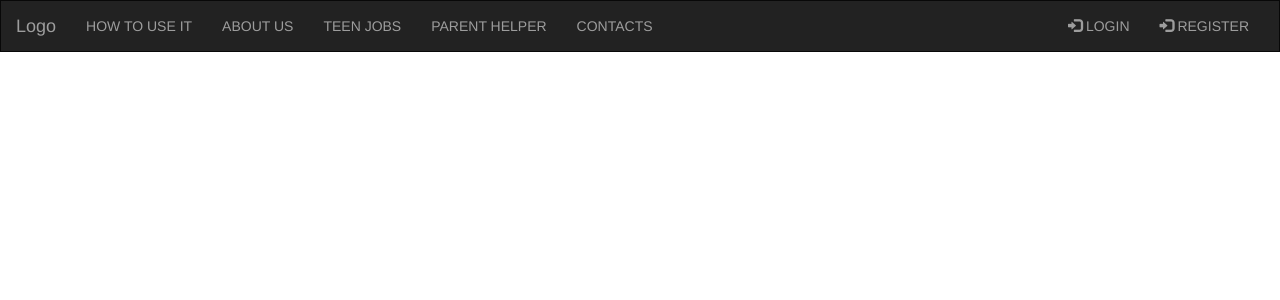
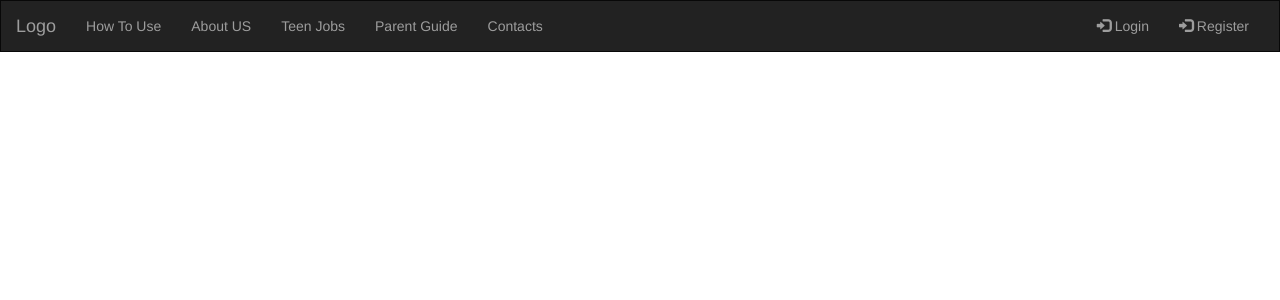
Before and after one commit to Angular-2/A2-Genesis, an Angular app in the folder tenn-app-final/: page / in a window 1280 px wide. Shown: the top 300 px of the page. Built offline with nearby package versions, Linux system fonts and the light colour scheme.

Commit message:
Fix To PascalCase

```diff
--- a/tenn-app-final/src/app/Public/navigation/navigation.component.html
+++ b/tenn-app-final/src/app/Public/navigation/navigation.component.html
@@ -2,23 +2,23 @@
     <div class="container-fluid">
         <div class="navbar-header">
             <button type="button" class="navbar-toggle" data-toggle="collapse" data-target="#myNavbar">
-        <span class="icon-bar"></span>
-        <span class="icon-bar"></span>
-        <span class="icon-bar"></span>
-      </button>
+                <span class="icon-bar"></span>
+                <span class="icon-bar"></span>
+                <span class="icon-bar"></span>
+            </button>
             <a class="navbar-brand" href="home">Logo</a>
         </div>
         <div class="collapse navbar-collapse" id="myNavbar">
             <ul class="nav navbar-nav">
-                <li><a href="howTo">HOW TO USE IT</a></li>
-                <li><a href="about">ABOUT US</a></li>
-                <li><a href="jobs">TEEN JOBS</a></li>
-                <li><a href="helper">PARENT HELPER</a></li>
-                <li><a href="contact">CONTACTS</a></li>
+                <li><a href="howTo">How To Use</a></li>
+                <li><a href="about">About US</a></li>
+                <li><a href="jobs">Teen Jobs</a></li>
+                <li><a href="helper">Parent Guide</a></li>
+                <li><a href="contact">Contacts</a></li>
             </ul>
             <ul class="nav navbar-nav navbar-right">
-                <li><a routerLink="/login"><span class="glyphicon glyphicon-log-in"></span> LOGIN</a></li>
-                <li><a routerLink="/register"><span class="glyphicon glyphicon-log-in"></span> REGISTER</a></li>
+                <li><a routerLink="/login"><span class="glyphicon glyphicon-log-in"></span> Login</a></li>
+                <li><a routerLink="/register"><span class="glyphicon glyphicon-log-in"></span> Register</a></li>
             </ul>
         </div>
     </div>
```
